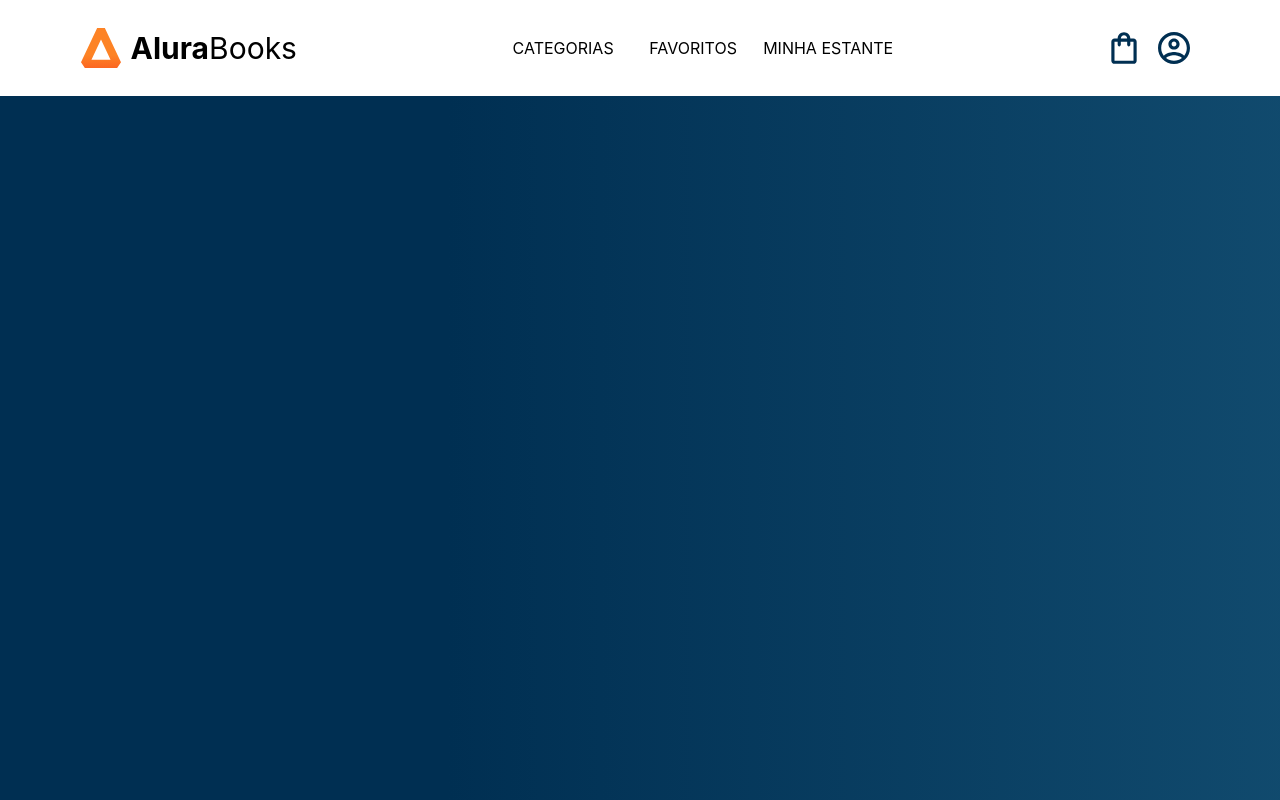
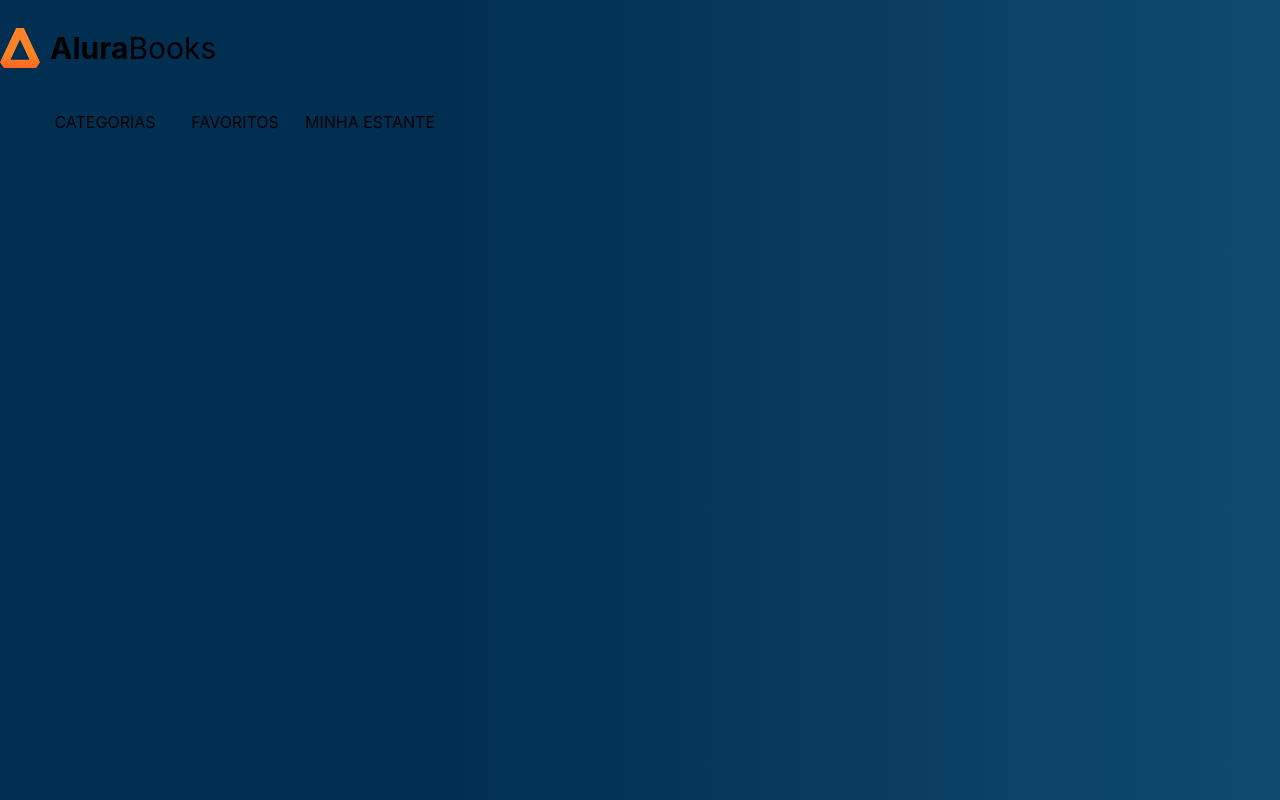
Before and after one commit to rafaelpequino/alura-books, a React (Create React App) app: page / in a window 1280 px wide. Built offline with nearby package versions, Linux system fonts and the light colour scheme.

Commit message:
App.css substituido por styled-components

```diff
--- a/src/App.css
+++ /dev/null
@@ -1,11 +0,0 @@
-.App {
-  width: 100vw;
-  height: 100vh;
-  background-image: linear-gradient(90deg, #002f52 35%, #216589 165%);
-}
-
-.App-header {
-  background-color: #fff;
-  display: flex;
-  justify-content: space-around;
-}
--- a/src/App.js
+++ b/src/App.js
@@ -1,12 +1,18 @@
-import './App.css';
 import Header from './components/Header';
+import styled from 'styled-components';
+
+const AppContainer = styled.div`
+    width: 100vw;
+    height: 100vh;
+    background-image: linear-gradient(90deg, #002f52 35%, #216589 165%);
+`
 
 function App() {
 
   return (
-    <div className='App'>
+    <AppContainer>
       <Header />
-    </div>
+    </AppContainer>
   );
 }
 
```
